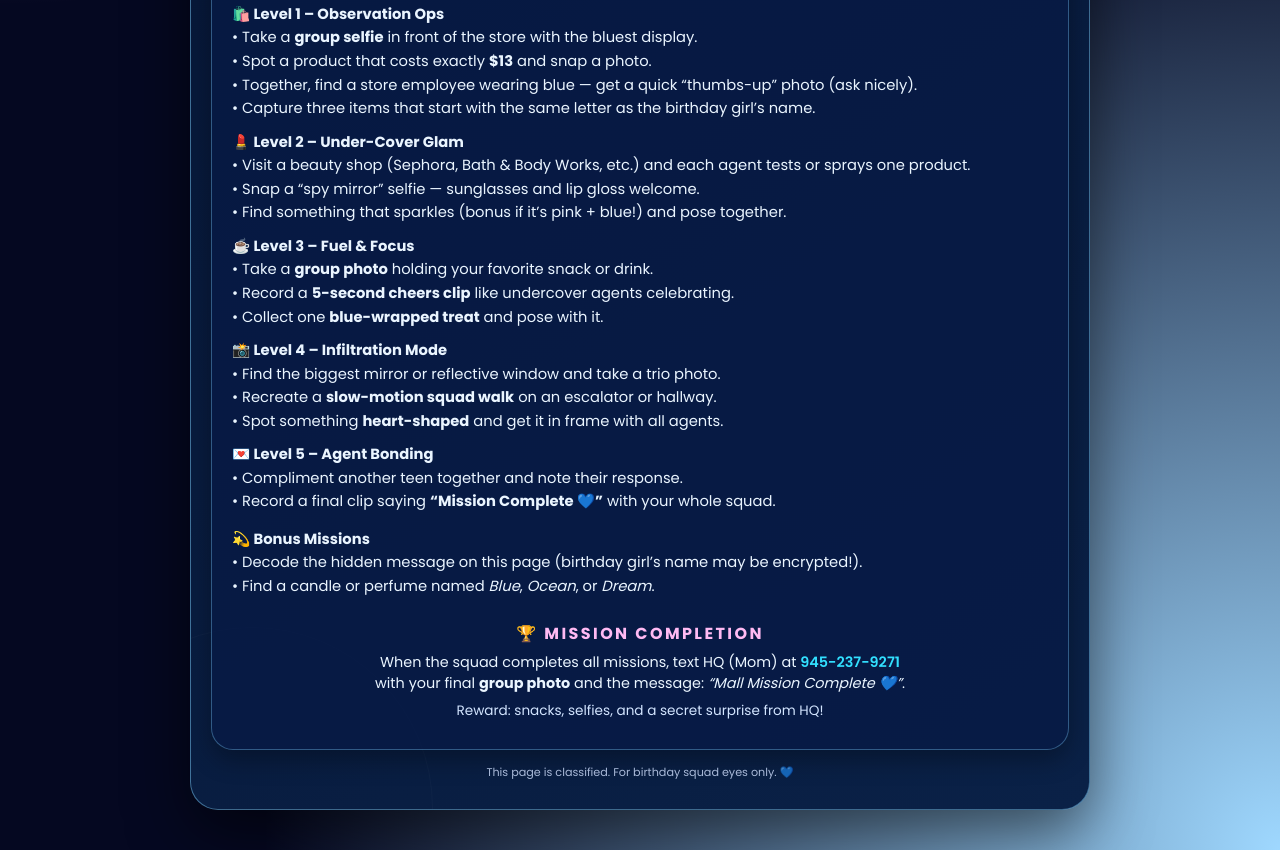
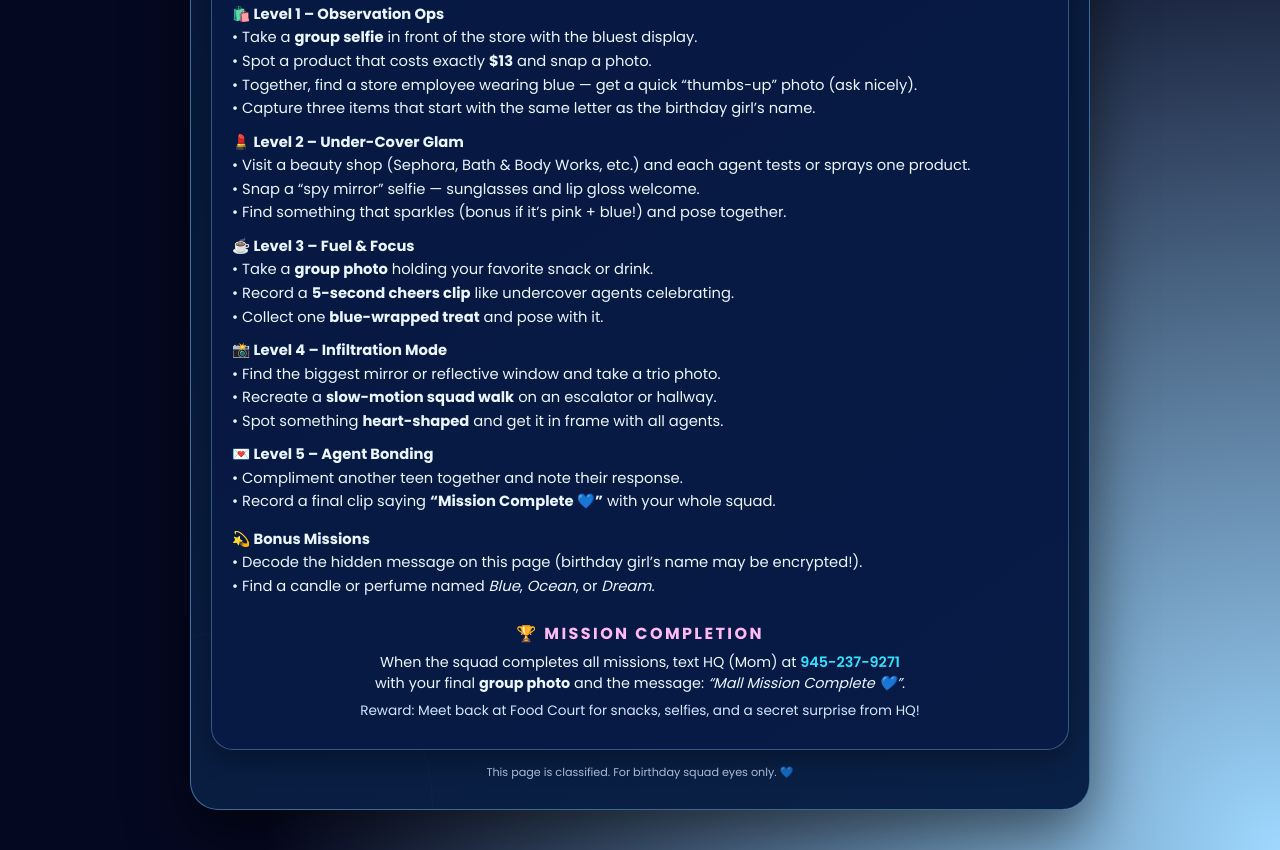
Before and after one commit to pinkswnn/tori-birthday-invite, a plain HTML site: page index.html in a window 1280 px wide. Shown: the part 1011-1861 px from the top of the page. Drawn offline with Linux system fonts and the light colour scheme.

Commit message:
Update index.html

```diff
--- a/index.html
+++ b/index.html
@@ -2,7 +2,7 @@
 <html lang="en">
 <head>
   <meta charset="UTF-8" />
-  <title>Mall Mission: Blue Edition – Birthday Landing Page</title>
+  <title>Tori's Mall Mission: Blue Edition</title>
   <meta name="viewport" content="width=device-width, initial-scale=1.0" />
 
   <!-- Cute teen fonts -->
@@ -454,7 +454,7 @@
       <a href="sms:19452379271" style="color:#32e0ff; font-weight:600; text-decoration:none;">945-237-9271</a><br>
       with your final <strong>group photo</strong> and the message: <em>“Mall Mission Complete 💙”</em>.
     </p>
-    <p style="margin-top:6px; font-size:0.85rem; color:#d3e5ff;">Reward: snacks, selfies, and a secret surprise from HQ!</p>
+    <p style="margin-top:6px; font-size:0.85rem; color:#d3e5ff;">Reward: Meet back at Food Court for snacks, selfies, and a secret surprise from HQ!</p>
   </div>
 </section>
 
```
